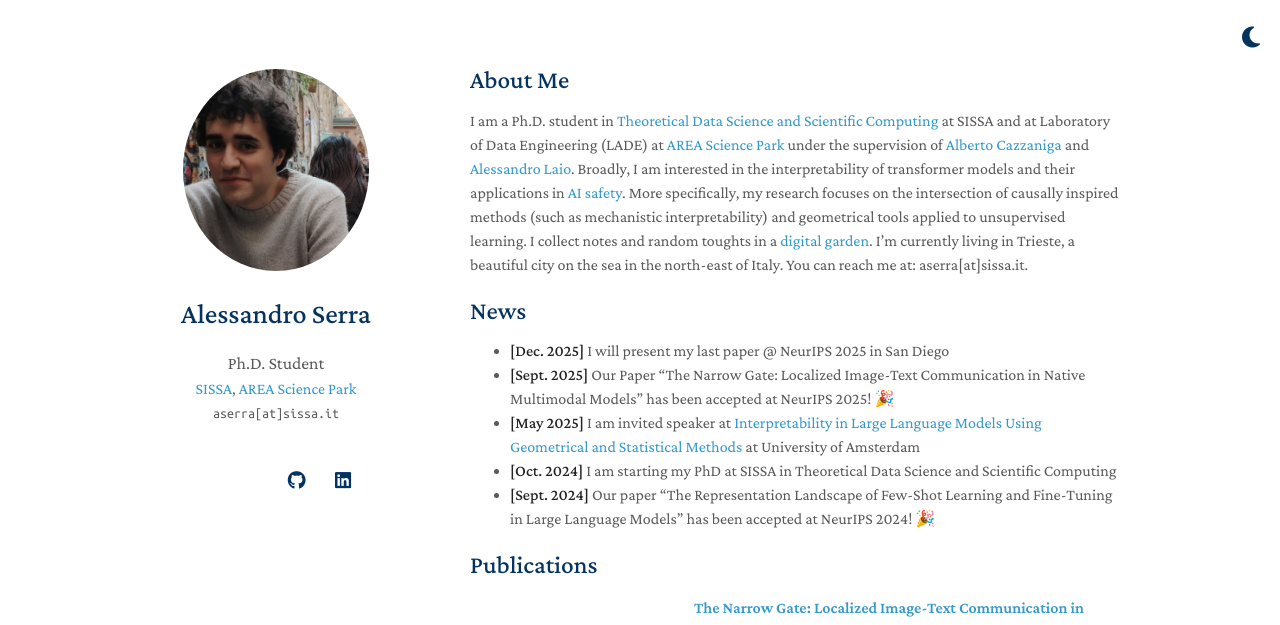
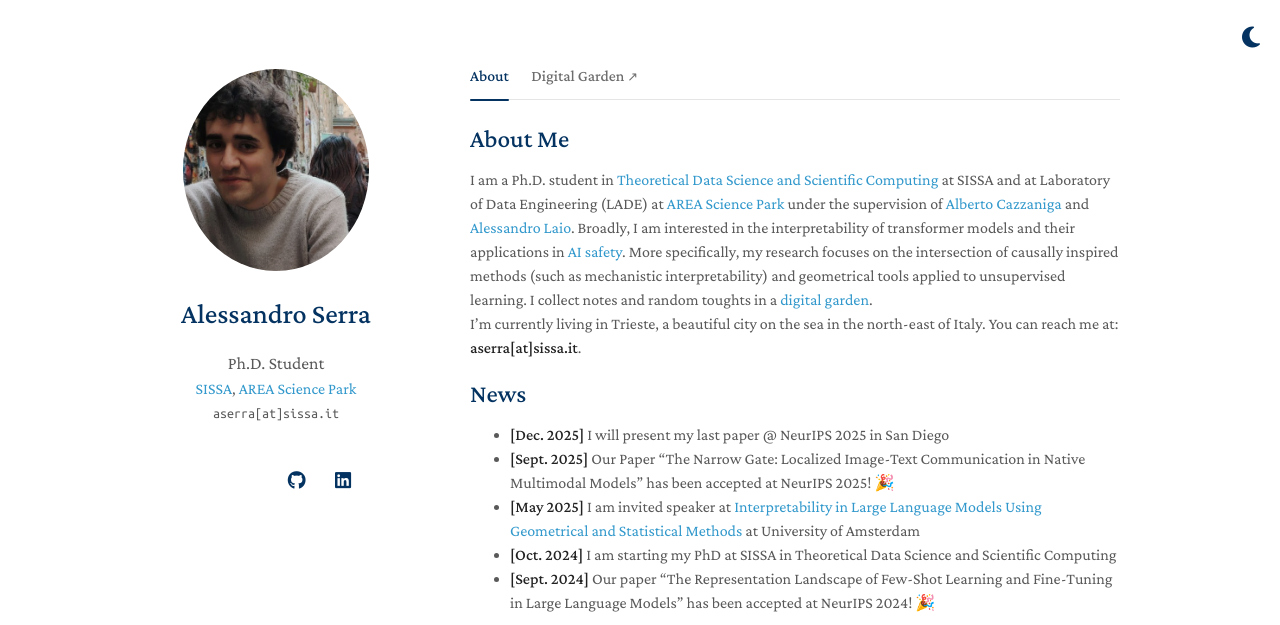
Before and after one commit to alexserra98/alexserra98.github.io, a Jekyll site: the page built from index.md, in a window 1280 px wide and 1241 px high, cut to the strip 0-625 px from the top of the window. Built offline with Jekyll 4.4.1, drawn with Linux system fonts in a browser that asks for light colours; a style sheet for code colours, icons or effects is not loaded.

Commit message:
updated_blog_link

```diff
--- a/_config.yml
+++ b/_config.yml
@@ -16,6 +16,7 @@ google_scholar: https://scholar.google.com/citations?view_op=list_works&hl=en&us
 cv_link: assets/files/curriculum_vitae.pdf
 github_link: https://github.com/alexserra98
 linkedin: https://linkedin.com/in/alessandro-pietro-serra
+digital_garden_link: https://alexserra98.github.io/digital_garden/
 
 
 # Images (e.g., your profile picture and your website's favicon)
--- a/_layouts/homepage.html
+++ b/_layouts/homepage.html
@@ -105,6 +105,13 @@
       </header>
       <section>
 
+      <nav class="page-links" aria-label="Site sections">
+        <a class="page-link page-link-active" href="{{ "/" | relative_url }}">About</a>
+        {% if site.digital_garden_link %}
+        <a class="page-link" href="{{ site.digital_garden_link }}">Digital Garden <span class="page-link-indicator" aria-hidden="true">&#8599;</span></a>
+        {% endif %}
+      </nav>
+
       {{ content }}
 
       {% include publications.html %}
--- a/_sass/minimal-light-no-dark-mode.scss
+++ b/_sass/minimal-light-no-dark-mode.scss
@@ -219,6 +219,45 @@ a {
 
 a:hover {
   color:#069;
+}
+
+.page-links {
+  display: flex;
+  flex-wrap: wrap;
+  gap: 1.4rem;
+  margin: 0 0 1.6rem;
+  padding-bottom: 0.7rem;
+  border-bottom: 1px solid #e5e5e5;
+}
+
+.page-link {
+  position: relative;
+  color: #6d6d6d;
+  font-size: 0.98rem;
+  font-weight: 500;
+}
+
+.page-link:hover {
+  color: #043361;
+}
+
+.page-link-active {
+  color: #043361;
+}
+
+.page-link-active::after {
+  content: "";
+  position: absolute;
+  left: 0;
+  right: 0;
+  bottom: -0.82rem;
+  height: 2px;
+  background: #043361;
+  border-radius: 999px;
+}
+
+.page-link-indicator {
+  font-size: 0.82em;
 }
 
 a small {
--- a/_sass/minimal-light.scss
+++ b/_sass/minimal-light.scss
@@ -291,6 +291,45 @@ body[data-theme="dark"] {
   }
 }
 
+.page-links {
+  display: flex;
+  flex-wrap: wrap;
+  gap: 1.4rem;
+  margin: 0 0 1.6rem;
+  padding-bottom: 0.7rem;
+  border-bottom: 1px solid #e5e5e5;
+}
+
+.page-link {
+  position: relative;
+  color: #6d6d6d;
+  font-size: 0.98rem;
+  font-weight: 500;
+}
+
+.page-link:hover {
+  color: #043361;
+}
+
+.page-link-active {
+  color: #043361;
+}
+
+.page-link-active::after {
+  content: "";
+  position: absolute;
+  left: 0;
+  right: 0;
+  bottom: -0.82rem;
+  height: 2px;
+  background: #043361;
+  border-radius: 999px;
+}
+
+.page-link-indicator {
+  font-size: 0.82em;
+}
+
 a small {
   font-size:11px;
   color:#777;
@@ -424,6 +463,23 @@ strong {
 body[data-theme="dark"] {
   strong {
     color:#eeeff0;
+  }
+
+  .page-links {
+    border-bottom-color: rgba(255, 255, 255, 0.12);
+  }
+
+  .page-link {
+    color: #a9b2bf;
+  }
+
+  .page-link:hover,
+  .page-link-active {
+    color: rgb(62, 183, 240);
+  }
+
+  .page-link-active::after {
+    background: rgb(62, 183, 240);
   }
 }
 
--- a/index.md
+++ b/index.md
@@ -4,9 +4,9 @@ layout: homepage
 
 ## About Me
 
-I am a Ph.D. student in [Theoretical Data Science and Scientific Computing](https://datascience.sissa.it/taught-phd-modules) at SISSA and at Laboratory of Data Engineering (LADE) at [AREA Science Park](https://www.areasciencepark.it/en/research-infrastructures/data-engineering-lade/) under the supervision of [Alberto Cazzaniga](https://area-rit.gitlab.io/lade/alberto.cazzaniga/) and [Alessandro Laio](https://people.sissa.it/~laio/). Broadly, I am interested in the interpretability of transformer models and their applications in [AI safety](https://www.anthropic.com/news/core-views-on-ai-safety#:~:text=Alignment%20Science%3A,and%20alignment%20capabilities.). More specifically, my research focuses on the intersection of causally inspired methods (such as mechanistic interpretability) and geometrical tools applied to unsupervised learning. I collect notes and random toughts in a [digital garden](https://alexserra98.github.io/digital_garden/).
+I am a Ph.D. student in [Theoretical Data Science and Scientific Computing](https://datascience.sissa.it/taught-phd-modules) at SISSA and at Laboratory of Data Engineering (LADE) at [AREA Science Park](https://www.areasciencepark.it/en/research-infrastructures/data-engineering-lade/) under the supervision of [Alberto Cazzaniga](https://area-rit.gitlab.io/lade/alberto.cazzaniga/) and [Alessandro Laio](https://people.sissa.it/~laio/). Broadly, I am interested in the interpretability of transformer models and their applications in [AI safety](https://www.anthropic.com/news/core-views-on-ai-safety#:~:text=Alignment%20Science%3A,and%20alignment%20capabilities.). More specifically, my research focuses on the intersection of causally inspired methods (such as mechanistic interpretability) and geometrical tools applied to unsupervised learning. I collect notes and random toughts in a [digital garden](https://alexserra98.github.io/digital_garden/). <br>
 I’m currently living in Trieste, a beautiful city on the sea in the north-east of Italy.
-You can reach me at: aserra[at]sissa.it.
+You can reach me at: **aserra[at]sissa.it**.
 
 
 ## News
```
